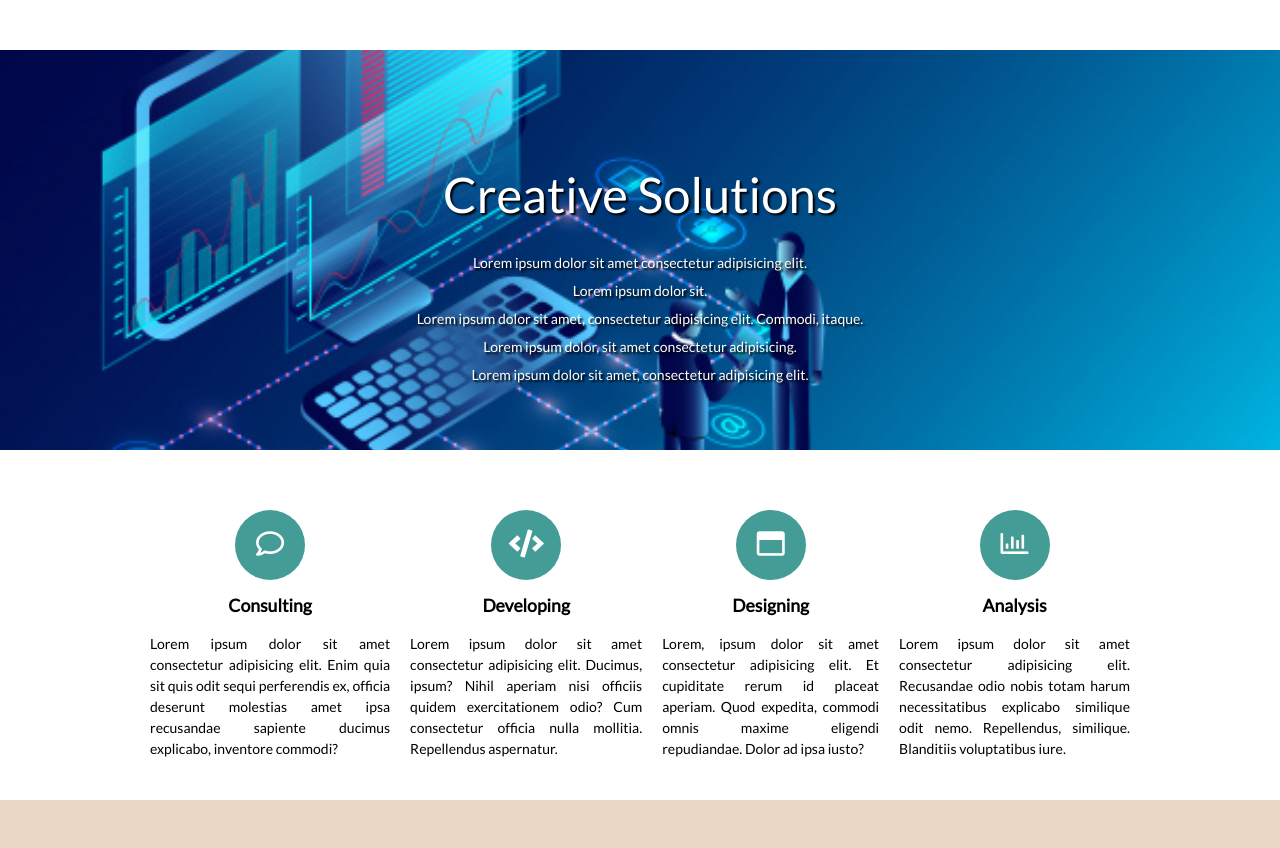
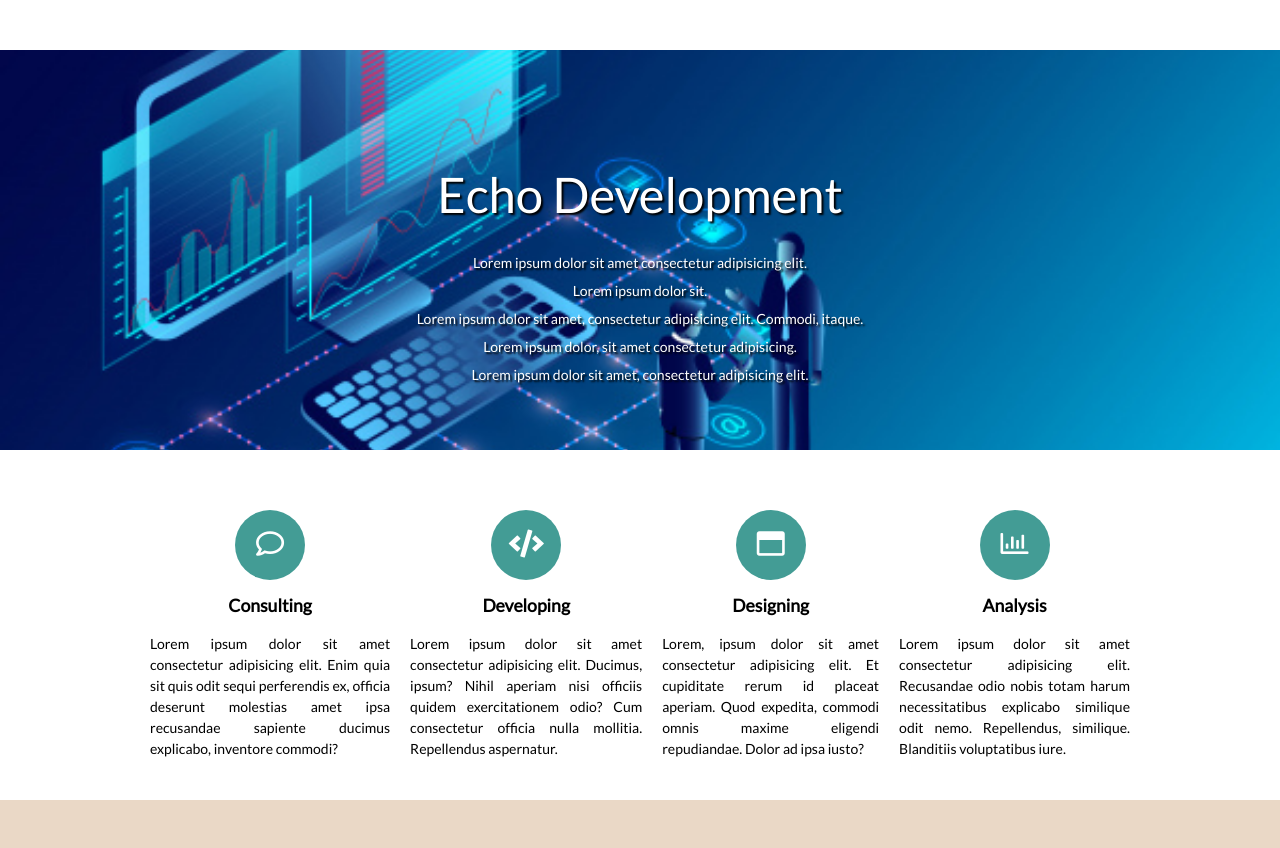
Before and after one commit to cbrown7752/echo-development, a plain HTML site: page index.html in a window 1280 px wide. Shown: the top 848 px of the page. Drawn offline with nearby package versions, Linux system fonts and the light colour scheme.

Commit message:
Update index.html

```diff
--- a/index.html
+++ b/index.html
@@ -2,7 +2,7 @@
 <html lang="en" >
 <head>
   <meta charset="UTF-8">
-  <title>CodePen - Landing Page - 01</title>
+  <title>Echo Development</title>
   <link rel="stylesheet" href="https://cdnjs.cloudflare.com/ajax/libs/meyer-reset/2.0/reset.min.css">
 <link rel='stylesheet' href='https://cdnjs.cloudflare.com/ajax/libs/font-awesome/5.8.2/css/all.css'><link rel="stylesheet" href="./style.css">
 
@@ -28,7 +28,7 @@
     <div class="content-wrapper">
 
       <div class="titles">
-        <h2>Creative Solutions</h2>
+        <h2>Echo Development</h2>
 
         <p>Lorem ipsum dolor sit amet consectetur adipisicing elit.</p>
         <p>Lorem ipsum dolor sit.</p>
```
